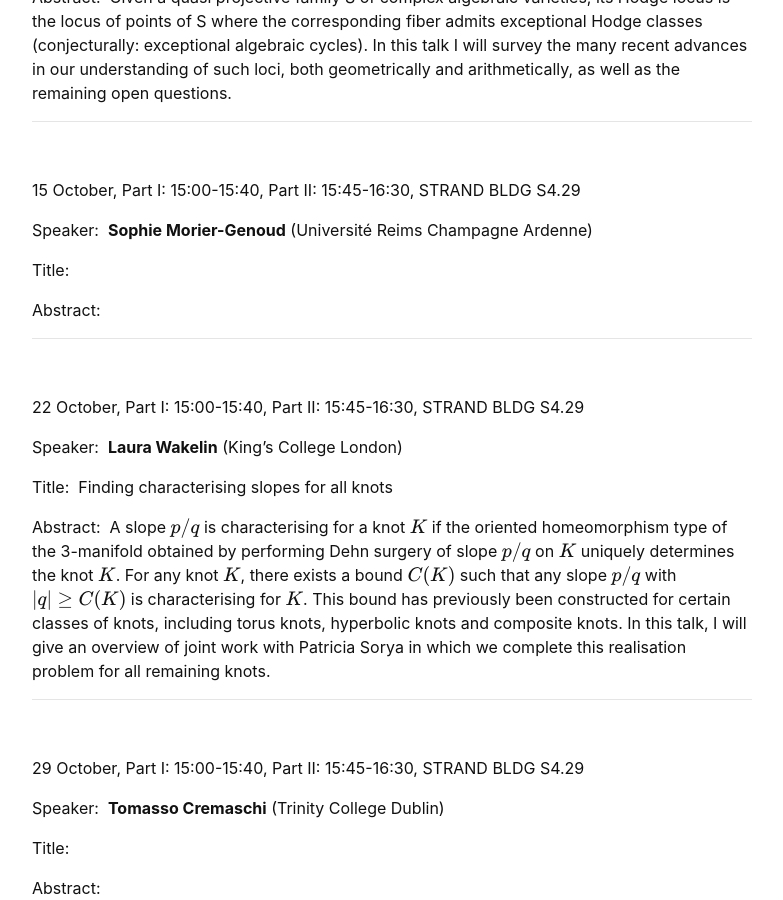
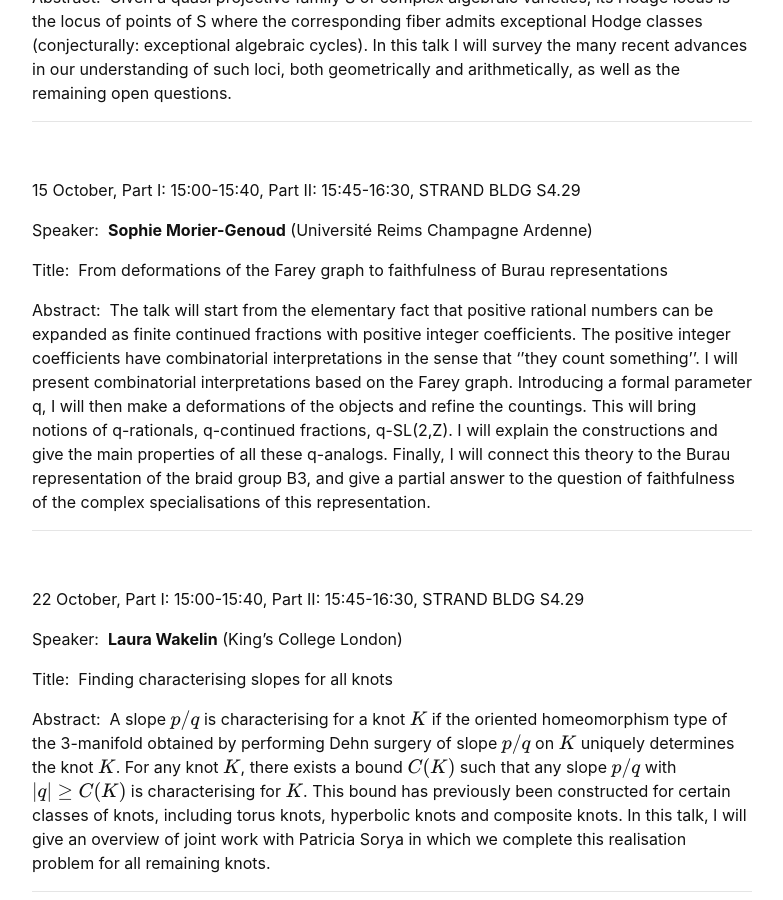
Before and after one commit to kcl-geometry-seminar/kcl-geometry-seminar.github.io, a Jekyll site: the page built from pages/index.md, in a window 1280 px wide and 900 px high, scrolled down 1202 px. Shown: the whole window, without its empty margins (248-1031 px from the left). Built offline with Jekyll 4.4.1, drawn with Linux system fonts in a browser that asks for light colours; formulas are drawn with MathJax 3; a script that is not in the unit is left out.

Commit message:
Update index.md

```diff
--- a/pages/index.md
+++ b/pages/index.md
@@ -49,9 +49,9 @@ Abstract:&nbsp; Given a quasi projective family S of complex algebraic varieties
 
 Speaker:&nbsp; **Sophie Morier-Genoud** (Université Reims Champagne Ardenne)
 
-Title:&nbsp;
+Title:&nbsp; From deformations of the Farey graph to faithfulness of Burau representations
 
-Abstract:&nbsp;
+Abstract:&nbsp; The talk will start from the elementary fact that positive rational numbers can be expanded as finite continued fractions with positive integer coefficients. The positive integer coefficients have combinatorial interpretations in the sense that ‘’they count something’’.  I will present  combinatorial interpretations based on the Farey graph. Introducing a formal parameter q, I will then make a deformations of the objects and refine the countings. This will bring notions of q-rationals, q-continued fractions, q-SL(2,Z).  I will explain the constructions and give the main properties of all these q-analogs. Finally, I will connect this theory to the Burau representation of the braid group B3, and give a partial answer to the question of faithfulness of the complex specialisations of this representation.
 
 ---------------------------------------------------------
 
```
